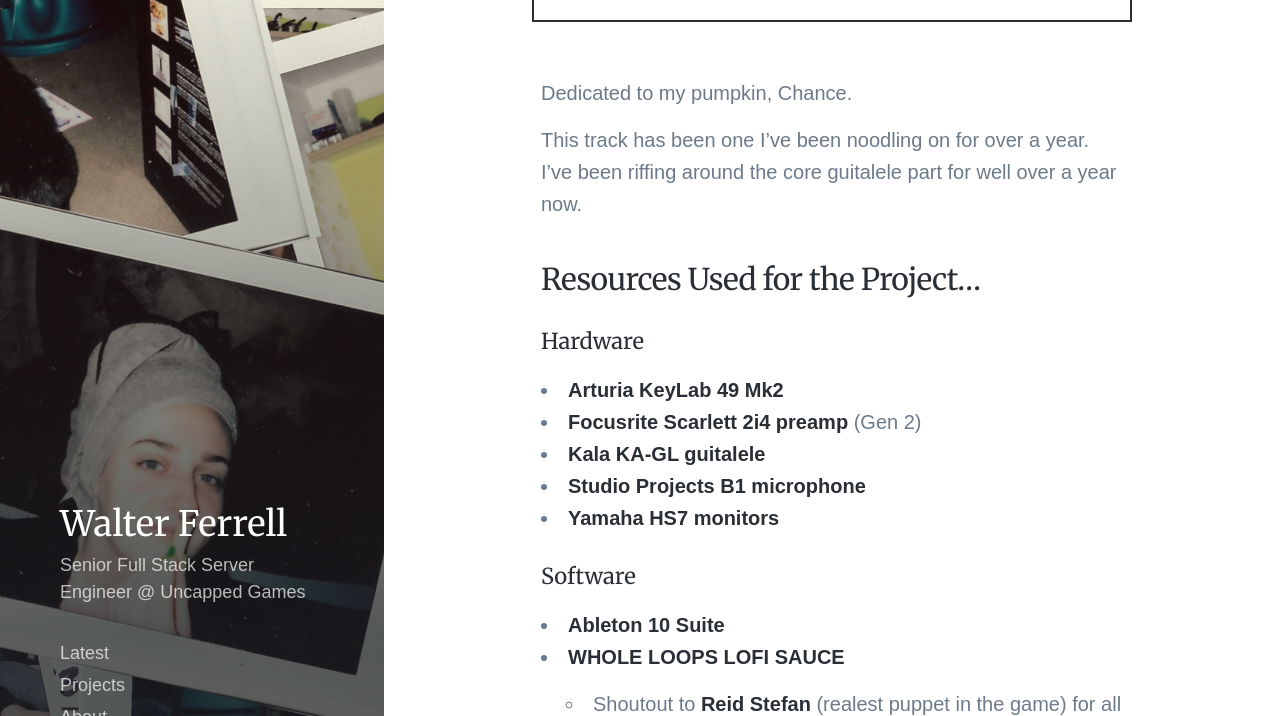
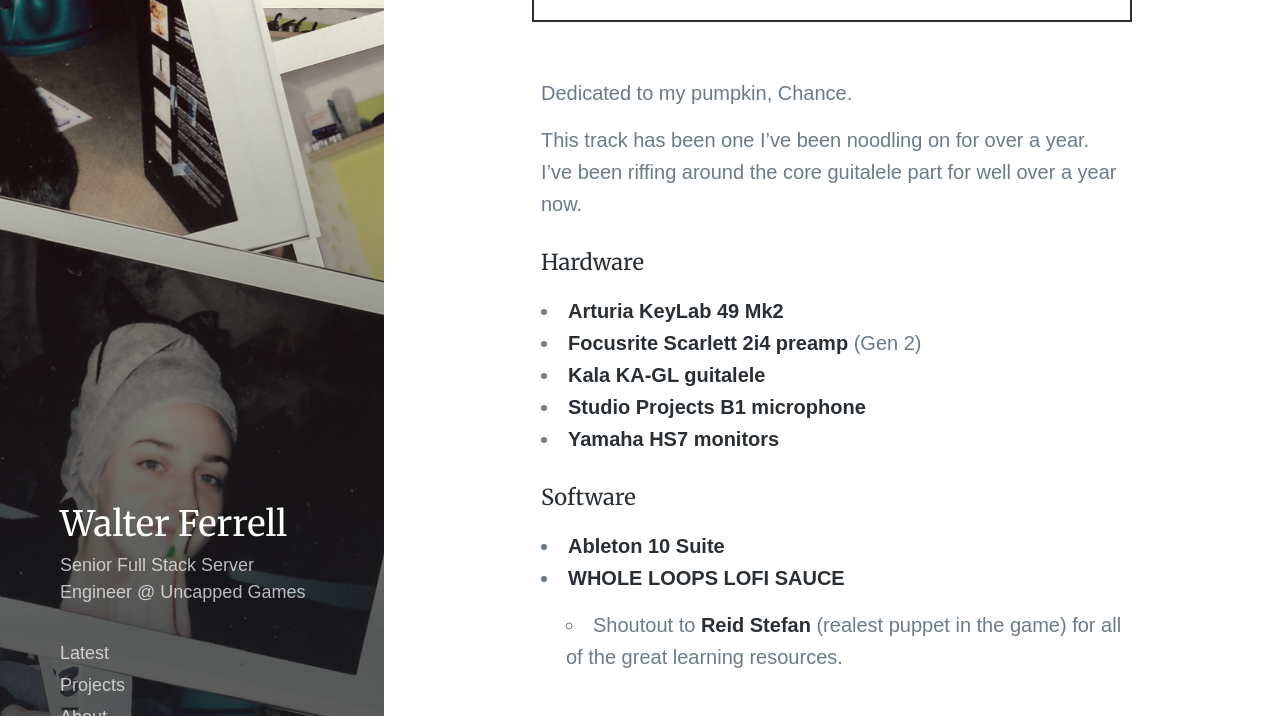
Before and after one commit to mtnbonez/mtnbonez.github.io, a Jekyll site: the page built from _posts/2022-05-01-Exploring-Lofi-Pumpkin.md, in a window 1280 px wide and 900 px high, scrolled down 303 px, cut to the strip 0-716 px from the top of the window. Built offline with Jekyll 4.4.1, drawn with Linux system fonts in a browser that asks for light colours; nearby versions of some CDN libraries; some web fonts are replaced.

Commit message:
Format changes

```diff
--- a/_posts/2022-05-01-Exploring-Lofi-Pumpkin.md
+++ b/_posts/2022-05-01-Exploring-Lofi-Pumpkin.md
@@ -12,8 +12,6 @@
 Dedicated to my pumpkin, Chance.
 
 This track has been one I've been noodling on for over a year. I've been riffing around the core guitalele part for well over a year now.
-
-### Resources Used for the Project...
 
 #### Hardware
 * [Arturia KeyLab 49 Mk2](https://www.arturia.com/products/hybrid-synths/keylab49/overview)
```
